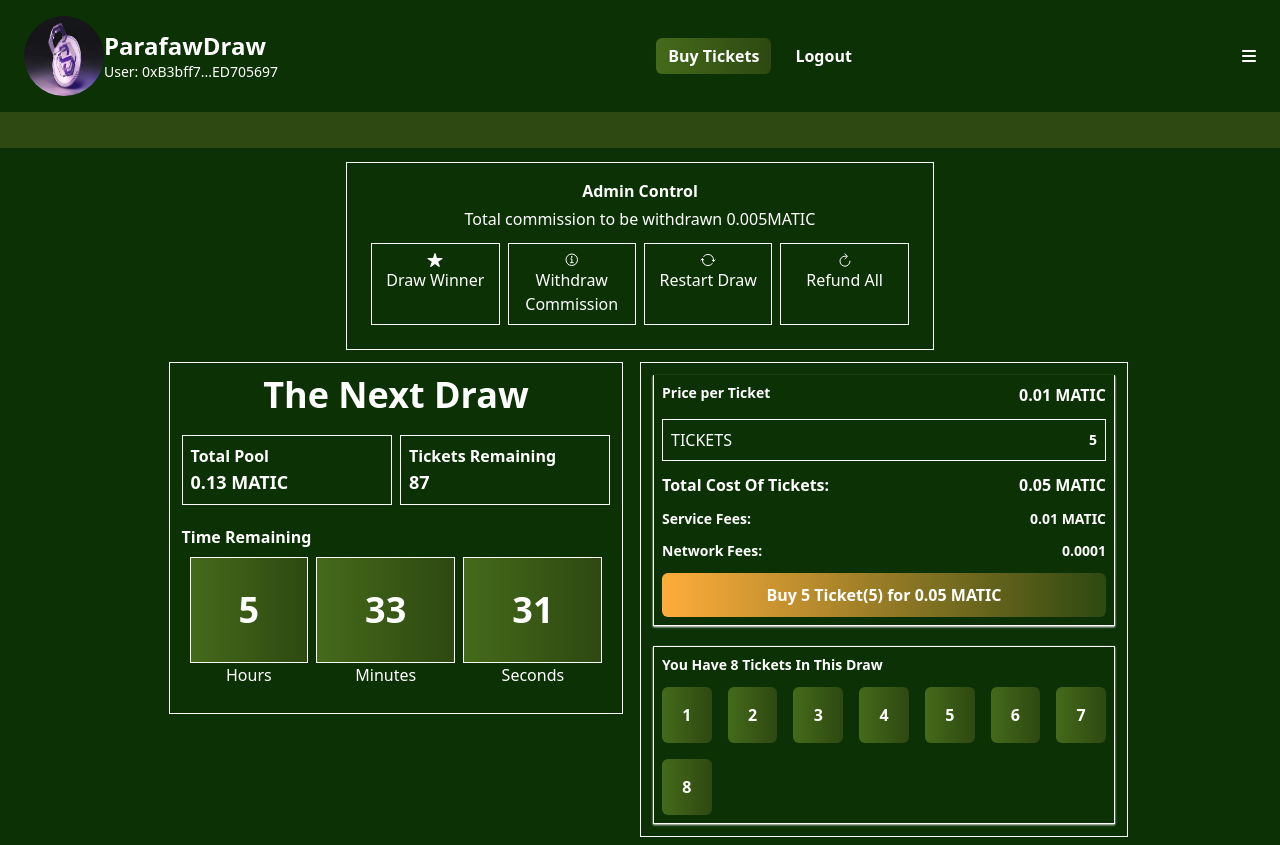
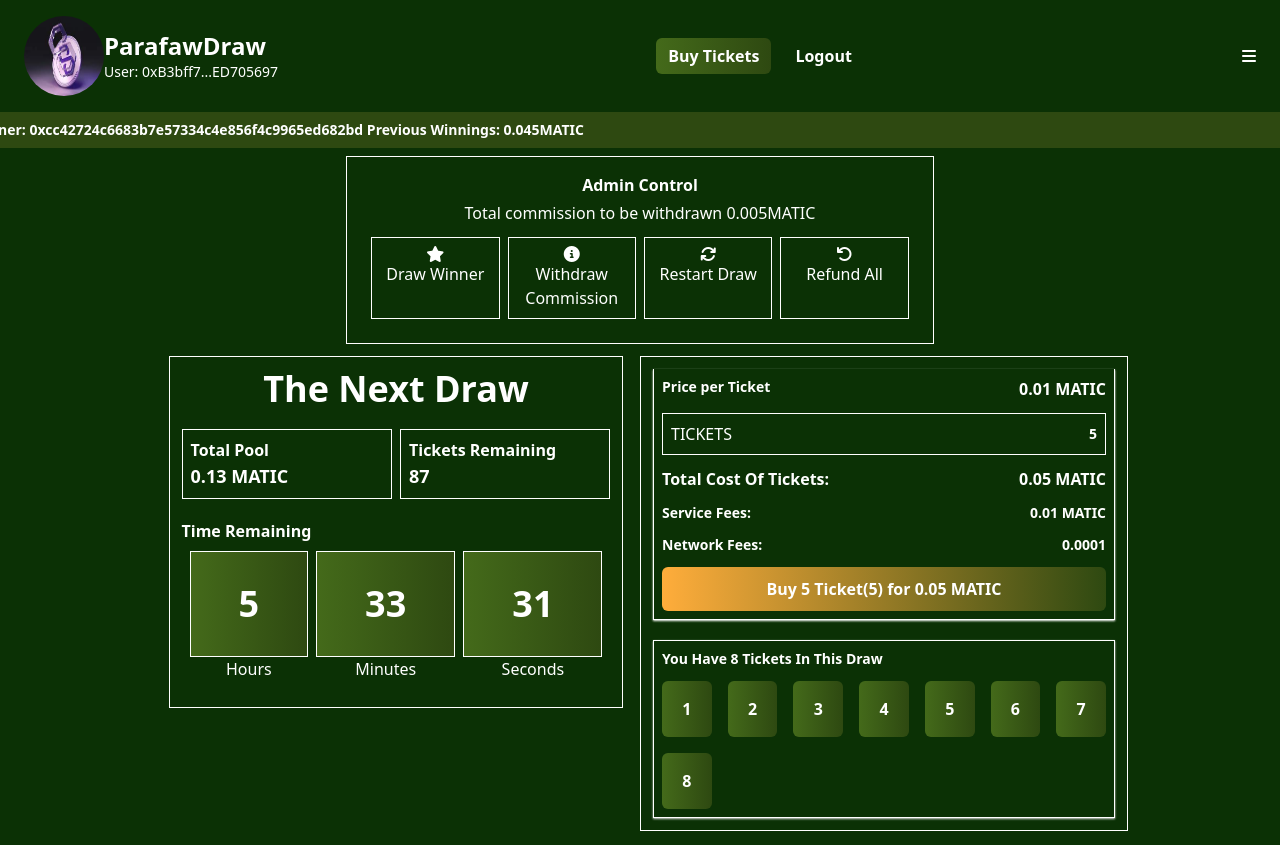
Before and after one commit to ekoxyprince/lottery-app-web3, a React (Vite) app: page / in a window 1280 px wide. Built offline with nearby package versions, Linux system fonts and the light colour scheme.

Commit message:
Initial commit

```diff
--- a/src/assets/css/input.css
+++ b/src/assets/css/input.css
@@ -5,3 +5,24 @@
 body{
     background-color: #0b3105;
 }
+.marquee {
+    width: 100%;
+    overflow: hidden;
+    position: relative;
+    color: #fff;
+  }
+
+  .marquee-content {
+    display: inline-block;
+    white-space: nowrap;
+    animation: marquee-animation 10s linear infinite;
+  }
+
+  @keyframes marquee-animation {
+    0% {
+      transform: translateX(100%);
+    }
+    100% {
+      transform: translateX(-100%);
+    }
+  }
--- a/src/assets/css/main.css
+++ b/src/assets/css/main.css
@@ -593,26 +593,6 @@ video {
   height: 80px;
 }
 
-.max-h-\[100\%\] {
-  max-height: 100%;
-}
-
-.max-h-\[100px\] {
-  max-height: 100px;
-}
-
-.max-h-\[content\] {
-  max-height: content;
-}
-
-.max-h-full {
-  max-height: 100%;
-}
-
-.max-h-80 {
-  max-height: 20rem;
-}
-
 .max-h-\[22rem\] {
   max-height: 22rem;
 }
@@ -736,15 +716,15 @@ video {
   background-image: linear-gradient(to right, var(--tw-gradient-stops));
 }
 
+.from-darkOrange {
+  --tw-gradient-from: #ffad3b var(--tw-gradient-from-position);
+  --tw-gradient-to: rgb(255 173 59 / 0) var(--tw-gradient-to-position);
+  --tw-gradient-stops: var(--tw-gradient-from), var(--tw-gradient-to);
+}
+
 .from-lightGreen {
   --tw-gradient-from: #446a1a var(--tw-gradient-from-position);
   --tw-gradient-to: rgb(68 106 26 / 0) var(--tw-gradient-to-position);
-  --tw-gradient-stops: var(--tw-gradient-from), var(--tw-gradient-to);
-}
-
-.from-darkOrange {
-  --tw-gradient-from: #ffad3b var(--tw-gradient-from-position);
-  --tw-gradient-to: rgb(255 173 59 / 0) var(--tw-gradient-to-position);
   --tw-gradient-stops: var(--tw-gradient-from), var(--tw-gradient-to);
 }
 
@@ -794,6 +774,11 @@ video {
   padding-bottom: 0.5rem;
 }
 
+.py-2\.5 {
+  padding-top: 0.625rem;
+  padding-bottom: 0.625rem;
+}
+
 .py-4 {
   padding-top: 1rem;
   padding-bottom: 1rem;
@@ -804,9 +789,9 @@ video {
   padding-bottom: 2rem;
 }
 
-.py-2\.5 {
-  padding-top: 0.625rem;
-  padding-bottom: 0.625rem;
+.px-1 {
+  padding-left: 0.25rem;
+  padding-right: 0.25rem;
 }
 
 .text-center {
@@ -874,6 +859,29 @@ body{
   background-color: #0b3105;
 }
 
+.marquee {
+  width: 100%;
+  overflow: hidden;
+  position: relative;
+  color: #fff;
+}
+
+.marquee-content {
+  display: inline-block;
+  white-space: nowrap;
+  animation: marquee-animation 10s linear infinite;
+}
+
+@keyframes marquee-animation {
+  0% {
+    transform: translateX(100%);
+  }
+
+  100% {
+    transform: translateX(-100%);
+  }
+}
+
 .hover\:text-lime-400:hover {
   --tw-text-opacity: 1;
   color: rgb(163 230 53 / var(--tw-text-opacity));
--- a/src/components/layout/Hero.tsx
+++ b/src/components/layout/Hero.tsx
@@ -1,6 +1,8 @@
+
 import Navbar from "./Navbar";
 import { useState} from "react";
 import {PrimaryButton,SecondaryButton} from "../ui/Button";
+import Marquee from "../ui/Marque";
 
 const Hero = ()=>{
   const [timer,setTimer] = useState({h:0,m:0,s:0})
@@ -18,7 +20,7 @@ const Hero = ()=>{
     return (
         <>
         <Navbar/>
-        <marquee behavior="scroll" direction="left" className="bg-heavyGreen py-2 text-white font-bold text-sm">Last Winner: {"0xcc42724c6683b7e57334c4e856f4c9965ed682bd"} Previous Winnings: {"0.045"}MATIC</marquee>
+        <Marquee>Last Winner: {"0xcc42724c6683b7e57334c4e856f4c9965ed682bd"} Previous Winnings: {"0.045"}MATIC</Marquee>
         <div className="container mx-auto text-white flex flex-col space-y-3 py-2">
             <div className="flex items-center justify-center">
             <div className="p-4 flex flex-col space-y-1 border-white border text-center">
@@ -26,19 +28,19 @@ const Hero = ()=>{
                 <p className="text-md">Total commission to be withdrawn {"0.005"}MATIC </p>
                 <div className="flex space-x-2 p-2">
                    <div className=" w-1/4 border border-white flex flex-col p-2 items-center">
-                   <ion-icon name="star"></ion-icon>
+                   <i className="fas fa-star"></i>
                    <h2>Draw Winner</h2>
                    </div>
                    <div className=" w-1/4 border border-white flex flex-col p-2 items-center">
-                   <ion-icon name="information-circle-outline"></ion-icon>
+                  <i className="fa fa-info-circle"></i>
                    <h2>Withdraw Commission</h2>
                    </div>
                    <div className=" w-1/4 border border-white flex flex-col p-2 items-center">
-                   <ion-icon name="sync-outline"></ion-icon>
+                   <i className="fas fa-refresh"></i>
                    <h2>Restart Draw</h2>
                    </div>
                    <div className=" w-1/4 border border-white flex flex-col p-2 items-center">
-                   <ion-icon name="refresh-outline"></ion-icon>
+                  <i className="fas fa-undo"></i>
                    <h2>Refund All</h2>
                    </div>
                 </div>
--- /dev/null
+++ b/src/components/ui/Marque.tsx
@@ -0,0 +1,15 @@
+import React from 'react';
+
+interface MarqueeProps {
+  children: React.ReactNode;
+}
+
+const Marquee: React.FC<MarqueeProps> = ({ children }) => {
+  return (
+    <div className="marquee bg-heavyGreen py-2 font-bold text-sm">
+      <div className="marquee-content">{children}</div>
+    </div>
+  );
+};
+
+export default Marquee;
```
